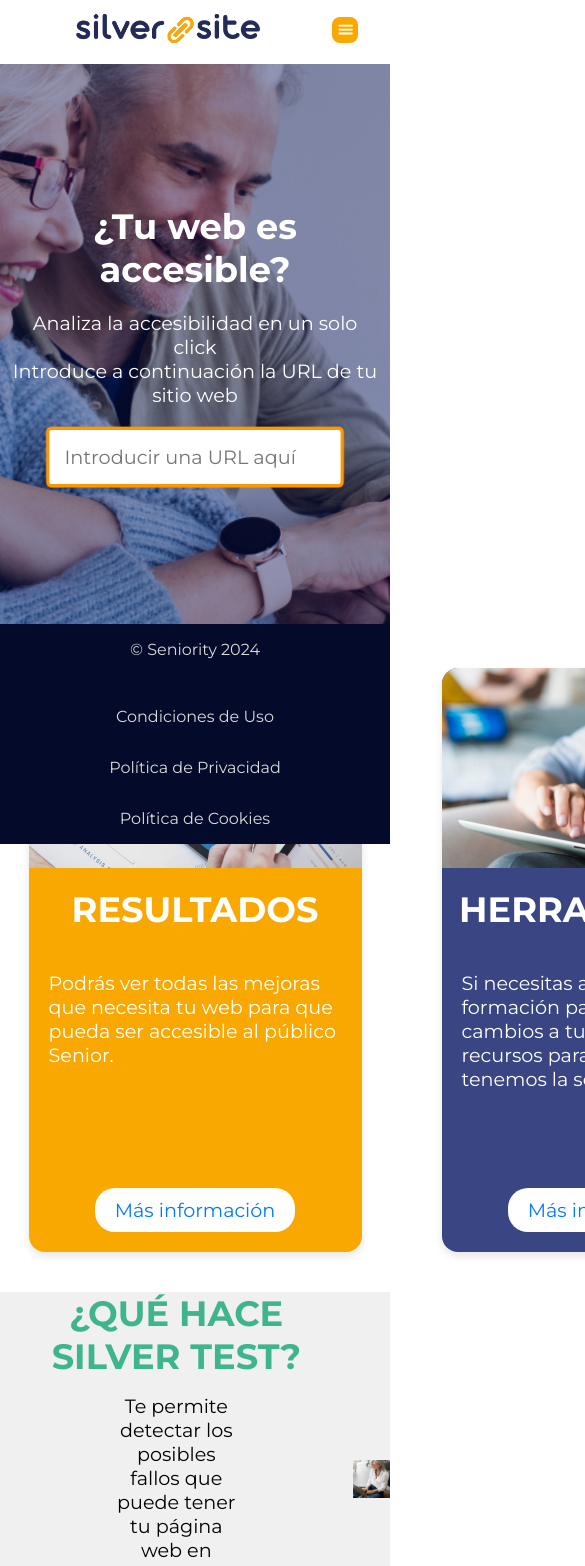
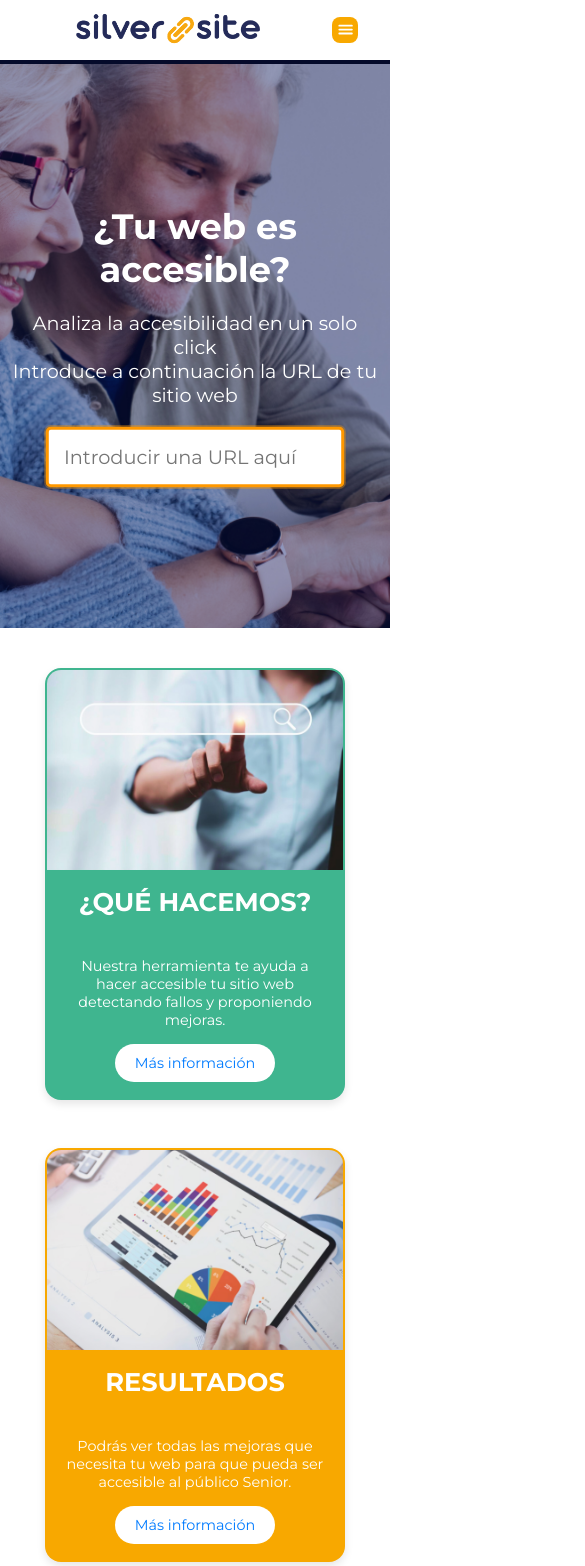
Before and after one commit to Mikelondrio/desafio-tripulaciones, a React (Vite) app in the folder front/: page / in a window 390 px wide. Shown: the top 1566 px of the page, 585 px wide, since content can reach past the window. Built offline with nearby package versions, Linux system fonts and the light colour scheme.

Commit message:
css fix app

```diff
--- a/front/src/App.module.css
+++ b/front/src/App.module.css
@@ -2,3 +2,8 @@
   --primary900: #040A2A;
   --primary500: #091864;
 }
+
+/* .container{
+  position: relative;
+  overflow: hidden;
+} */
--- a/front/src/componentes/Inicio/InfoCards/infoCards.jsx
+++ b/front/src/componentes/Inicio/InfoCards/infoCards.jsx
@@ -2,6 +2,7 @@
 import React from 'react';
 import styles from './infoCards.module.css';
 import { NavLink } from "react-router-dom";
+import { useSpring, animated } from '@react-spring/web';
 
 const infoCardsData = [
     {
@@ -30,7 +31,6 @@ const infoCardsData = [
         buttonLink: '#',
         backgroundColor: '#3A4683',
         textcolor: '#3A4683'
-
     }
 ];
 
@@ -38,23 +38,76 @@ function InfoCards() {
     return (
         <div className={styles.InfoCards}>
             {infoCardsData.map((card, index) => (
-                <div
-                    key={index}
+                <InfoCard key={index} card={card} index={index} />
+            ))}
+        </div>
+    );
+}
+
+const InfoCard = ({ card, index }) => {
+    const [style, api] = useSpring(() => ({
+        transform: 'scale(1)',
+        boxShadow: '0 4px 8px rgba(0,0,0,0.1)',
+        border: '2px solid transparent',
+    }));
+
+    const handleMouseEnter = () => {
+        switch (index) {
+            case 0:
+                api.start({
+                    transform: 'scale(1.05)',
+                    boxShadow: '0 8px 16px rgba(0,0,0,0.2)',
+                    border: '2px solid #F8A800'
+                });
+                break;
+            case 1:
+                api.start({
+                    transform: 'scale(1.05)',
+                    boxShadow: '0 8px 16px rgba(0,0,0,0.2)',
+                    backgroundColor: '#ffbb00',
+                    border: '2px solid #F8A800'
+                });
+                break;
+            case 2:
+                api.start({
+                    transform: 'scale(1.05)',
+                    boxShadow: '0 8px 16px rgba(0,0,0,0.2)',
+                    rotateZ: '5deg',
+                    border: '2px solid #F8A800'
+                });
+                break;
+            default:
+                break;
+        }
+    };
+
+    const handleMouseLeave = () => {
+        api.start({
+            transform: 'scale(1)',
+            boxShadow: '0 4px 8px rgba(0,0,0,0.1)',
+            backgroundColor: card.backgroundColor,
+            rotateZ: '0deg',
+            border: '2px solid transparent'
+        });
+    };
+
+    return (
+        <animated.div
             className={styles.infoCard}
-                    style={{ backgroundColor: card.backgroundColor }}
+            style={{ ...style, backgroundColor: card.backgroundColor }}
+            onMouseEnter={handleMouseEnter}
+            onMouseLeave={handleMouseLeave}
         >
             <img src={card.image} alt={card.title} className={styles.infoCardImage} />
             <div className={styles.infoCardContent}>
                 <h2 className={styles.infoCardTitle}>{card.title}</h2>
                 <p className={styles.infoCardDescription}>{card.description}</p>
-                        <NavLink to={card.buttonLink} style={{ color: card.textcolor }} >
+                <NavLink to={card.buttonLink} style={{ color: card.textcolor }}>
                     <button className={styles.infoCardButton}>{card.buttonText}</button>
                 </NavLink>
             </div>
-                </div>
-            ))}
-        </div>
+        </animated.div>
     );
-}
+};
 
 export default InfoCards;
--- a/front/src/componentes/Inicio/InfoCards/infoCards.module.css
+++ b/front/src/componentes/Inicio/InfoCards/infoCards.module.css
@@ -1,9 +1,11 @@
+/* src/components/infoCards.module.css */
 .InfoCards {
     display: flex;
     justify-content: space-between;
     gap: 5rem; /* 80px */
     margin-top: 2.5rem; /* 40px */
     margin-bottom: 2.5rem; /* 40px */
+    flex-wrap: wrap;
 }
 
 .infoCard {
@@ -13,8 +15,10 @@
     border-radius: 1rem; /* 16px */
     overflow: hidden;
     box-shadow: 0 0.25rem 0.5rem rgba(0,0,0,0.1); /* 4px 8px */
-    width: 20.8125rem; /* 333px */
+    width: 100%;
+    max-width: 20.8125rem; /* 333px */
     height: 36.5rem; /* 584px */
+    transition: transform 0.3s, box-shadow 0.3s, background-color 0.3s;
 }
 
 .infoCardImage {
@@ -36,6 +40,7 @@
     margin-bottom: 0.625rem; /* 10px */
     color: white;
     font-size: 2.2rem;
+    text-align: center;
 }
 
 .infoCardDescription {
@@ -44,6 +49,7 @@
     margin-bottom: 0.9375rem; /* 15px */
     color: white;
     font-size: 1.2rem;
+    text-align: center;
 }
 
 .infoCardButton {
@@ -64,3 +70,65 @@
     color: white;
     background-color: #c98900;
 }
+
+/* Media Queries */
+@media (max-width: 1024px) {
+    .InfoCards {
+        flex-direction: column;
+        gap: 2rem;
+        align-items: center;
+    }
+
+    .infoCard {
+        width: 80%;
+        max-width: 400px;
+        margin-bottom: 2rem;
+    }
+}
+
+@media (max-width: 768px) {
+    .infoCard {
+        width: 90%;
+        max-width: 360px;
+        height: auto;
+    }
+
+    .infoCardContent {
+        padding: 1rem;
+    }
+
+    .infoCardTitle {
+        font-size: 1.8rem;
+    }
+
+    .infoCardDescription {
+        font-size: 1rem;
+    }
+
+    .infoCardButton {
+        font-size: 1rem;
+    }
+}
+
+@media (max-width: 480px) {
+    .InfoCards {
+        gap: 1rem;
+    }
+
+    .infoCard {
+        width: 100%;
+        max-width: 300px;
+    }
+
+    .infoCardTitle {
+        font-size: 1.6rem;
+    }
+
+    .infoCardDescription {
+        font-size: 0.9rem;
+    }
+
+    .infoCardButton {
+        font-size: 0.9rem;
+    }
+}
--- a/front/src/componentes/Layout.css
+++ b/front/src/componentes/Layout.css
@@ -1,5 +1,5 @@
 #footer-layout {
     width: 100%;
-    position: fixed;
+    /* position: fixed; */
     bottom: 0;
 }
--- a/front/src/componentes/Layout.jsx
+++ b/front/src/componentes/Layout.jsx
@@ -1,19 +1,62 @@
-import { Outlet } from 'react-router-dom';
+import React from 'react';
+import { useLocation, Outlet } from 'react-router-dom';
+import { useTransition, animated } from '@react-spring/web';
 import Header from './Header/Header.jsx';
 import Footer from './footer/footer.jsx';
-
-import './Layout.css'
+import './Layout.css';
 
 const Layout = () => {
+  const location = useLocation();
+  const { pathname } = location;
+
+  const transitions = useTransition(location, {
+    from: () => {
+      switch (pathname) {
+        case '/':
+        case '/inicio':
+          return { opacity: 0, transform: 'translate3d(-10%,0,0)' };
+        case '/contactar':
+          return { opacity: 0, transform: 'translate3d(10%,0,0)' };
+        default:
+          return { opacity: 0 };
+      }
+    },
+    enter: () => {
+      switch (pathname) {
+        case '/':
+        case '/inicio':
+          return { opacity: 1, transform: 'translate3d(0%,0,0)' };
+        case '/contactar':
+          return { opacity: 1, transform: 'translate3d(0%,0,0)' };
+        default:
+          return { opacity: 1 };
+      }
+    },
+    leave: () => {
+      switch (pathname) {
+        case '/':
+        case '/inicio':
+          return { opacity: 0, transform: 'translate3d(10%,0,0)' };
+        case '/contactar':
+          return { opacity: 0, transform: 'translate3d(-10%,0,0)' };
+        default:
+          return { opacity: 0 };
+      }
+    },
+    config: { duration: 280 },
+  });
+
   return (
     <>
       <Header />
-      <main>
-        <Outlet />
+      <main style={{ position: 'relative' }}>
+        {transitions((props, item) => (
+          <animated.div key={item.key} style={{ ...props, position: 'absolute', width: '100%' }}>
+            <Outlet />
+          </animated.div>
+        ))}
       </main>
-      <div id="footer-layout">
-        <Footer/>
-      </div>
+      <Footer />
     </>
   );
 };
--- /dev/null
+++ b/front/src/main.module.css
@@ -0,0 +1,4 @@
+main {
+    position: relative;
+    overflow: hidden; /* Asegura que no haya contenido desbordante durante la animación */
+  }
```
Lines whose indentation alone changed are shown as unchanged.
